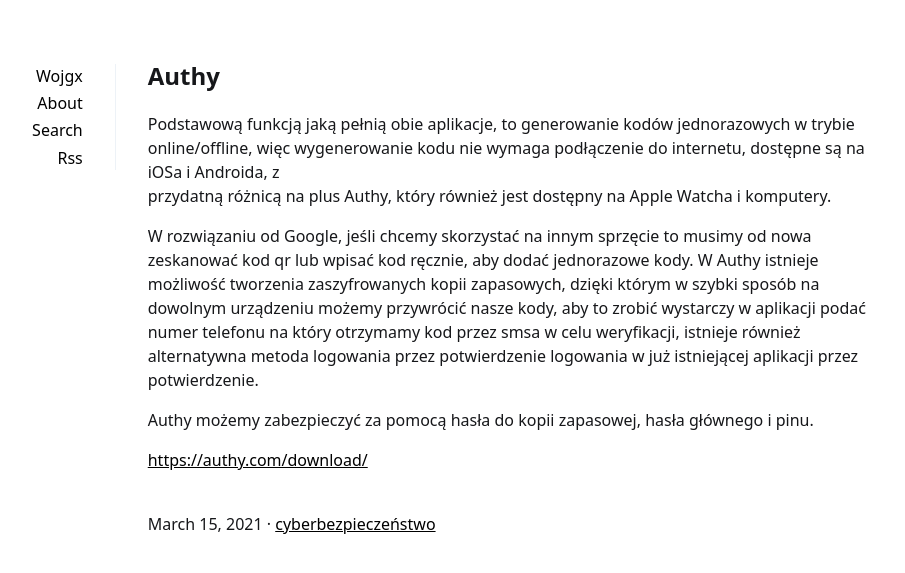
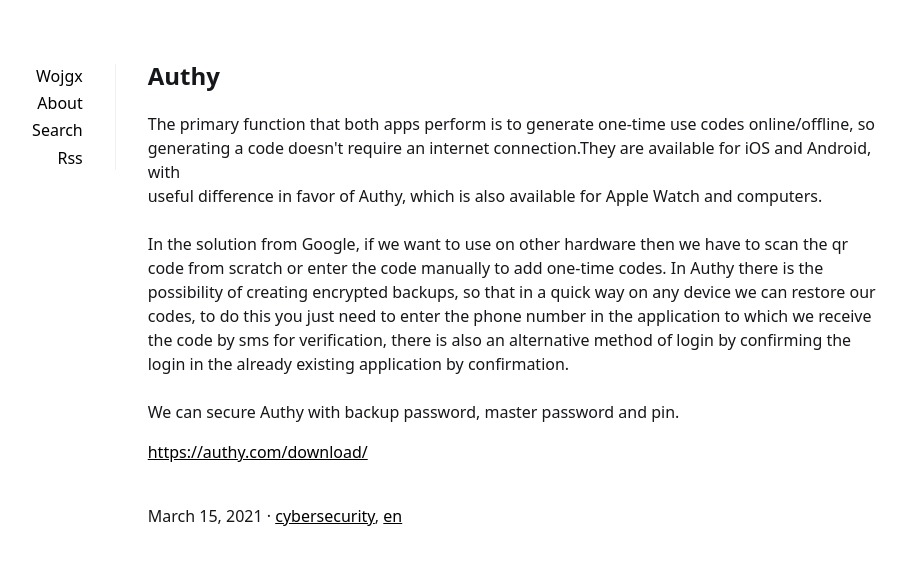
Before and after one commit to wojgx/wojgx.pl, a Jekyll site: the page built from _posts/2021-03-15-authy-en.md, in a window 1280 px wide. Shown: the top 573 px of the page, without its empty margins (205-1110 px from the left). Built offline with Jekyll 4.4.1, drawn with Linux system fonts in a browser that asks for light colours.

Commit message:
[HT] Updated file: _posts/2021-03-15-authy-en.md

```diff
--- a/_posts/2021-03-15-authy-en.md
+++ b/_posts/2021-03-15-authy-en.md
@@ -2,16 +2,15 @@
 layout: post
 title: Authy
 description: >-
-  To aplikacja do dwuetapowej weryfikacji, alternatywa dla Google Authenticator.
-  Dlaczego Authy jest lepsze od rozwiązania Google?
+  It's a two-step verification app, an alternative to Google Authenticator. Why
+  is Authy better than Google's solution?
 summary: >-
-  To aplikacja do dwuetapowej weryfikacji, alternatywa dla Google Authenticator.
-  Dlaczego Authy jest lepsze od rozwiązania Google?
+  It's a two-step verification app, an alternative to Google Authenticator. Why
+  is Authy better than Google's solution?
 tags:
-  - cyberbezpieczeństwo
+  - cybersecurity
+  - en
 
 ---
-<p>Podstawową funkcją jaką pełnią obie aplikacje, to generowanie kod&oacute;w jednorazowych w trybie online/offline, więc wygenerowanie kodu nie wymaga podłączenie do internetu, dostępne są na iOSa i Androida, z<br />przydatną r&oacute;żnicą na plus Authy, kt&oacute;ry r&oacute;wnież jest dostępny na Apple Watcha i komputery.</p>
-<p>W rozwiązaniu od Google, jeśli chcemy skorzystać na innym sprzęcie to musimy od nowa zeskanować kod qr lub wpisać kod ręcznie, aby dodać jednorazowe kody. W Authy istnieje możliwość tworzenia zaszyfrowanych kopii zapasowych, dzięki kt&oacute;rym w szybki spos&oacute;b na dowolnym urządzeniu możemy przywr&oacute;cić nasze kody, aby to zrobić wystarczy w aplikacji podać numer telefonu na kt&oacute;ry otrzymamy kod przez smsa w celu weryfikacji, istnieje r&oacute;wnież alternatywna metoda logowania przez potwierdzenie logowania w już istniejącej aplikacji przez potwierdzenie.</p>
-<p>Authy możemy zabezpieczyć za pomocą hasła do kopii zapasowej, hasła gł&oacute;wnego i pinu.</p>
+<p>The primary function that both apps perform is to generate one-time use codes online/offline, so generating a code doesn't require an internet connection.They are available for iOS and Android, with<br />useful difference in favor of Authy, which is also available for Apple Watch and computers.<br /><br />In the solution from Google, if we want to use on other hardware then we have to scan the qr code from scratch or enter the code manually to add one-time codes. In Authy there is the possibility of creating encrypted backups, so that in a quick way on any device we can restore our codes, to do this you just need to enter the phone number in the application to which we receive the code by sms for verification, there is also an alternative method of login by confirming the login in the already existing application by confirmation.<br /><br />We can secure Authy with backup password, master password and pin.</p>
 <p><a href="https://authy.com/download/" target="_blank" rel="noopener">https://authy.com/download/</a></p>
```
